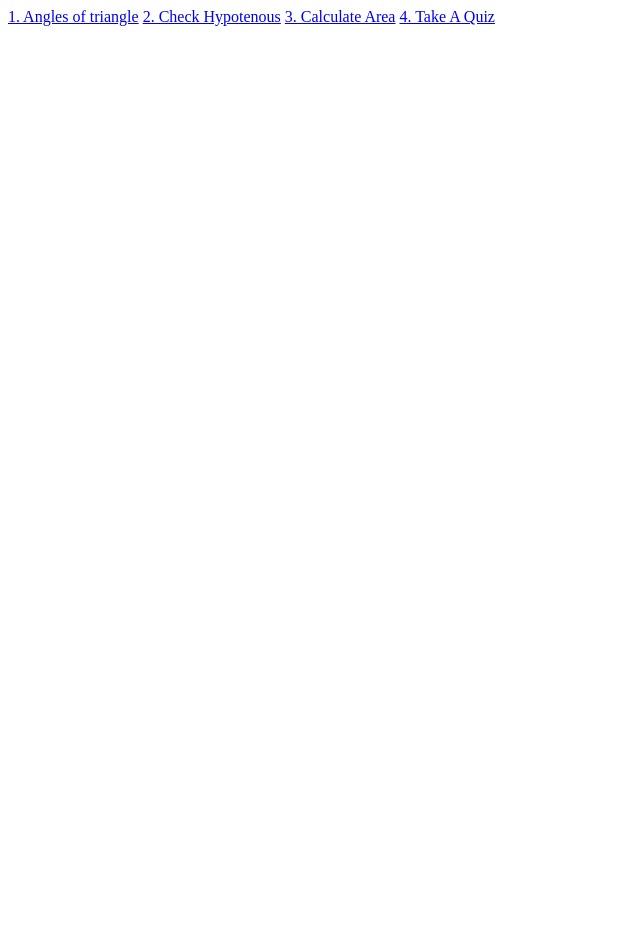
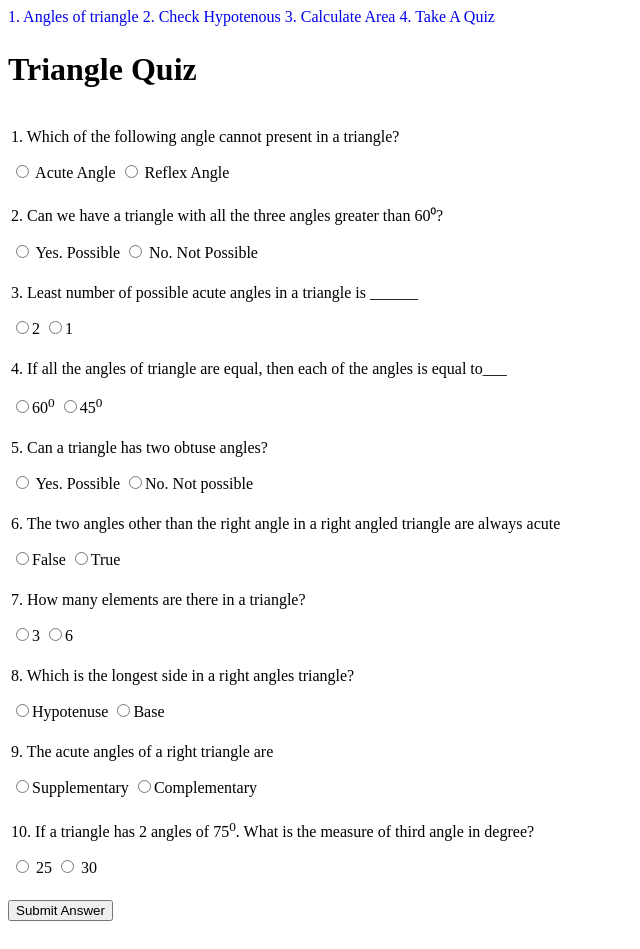
Before and after one commit to way2nizam/triangles-quiz, a plain HTML site: page triangle-quiz.html in a window 1280 px wide. Shown: the whole page, without its empty margins (0-640 px from the left). Before the commit the page ends 800 px from the top, so only its background shows below. Drawn offline with Linux system fonts and the light colour scheme.

Commit message:
feat: triangle quiz added

```diff
--- a/main.css
+++ b/main.css
@@ -1,3 +1,16 @@
 .triangle-game {
   text-decoration: none;
 }
+
+.question-container {
+  padding: 3px;
+}
+
+.nav-bar {
+  margin-bottom: 25px;
+}
+
+#submit-btn {
+ margin-top: 20px;
+  margin-bottom: 20px;
+}
--- a/triangle-quiz.html
+++ b/triangle-quiz.html
@@ -6,13 +6,154 @@
     <meta http-equiv="X-UA-Compatible" content="IE=edge">
     <meta name="viewport" content="width=device-width, initial-scale=1.0">
     <title>Document</title>
+    <link rel="stylesheet" href="/main.css">
 </head>
 
 <body>
-    <a class="triangle-game" href="/angles-of-triangle.html">1. Angles of triangle</a>
-    <a class="triangle-game" href="/calculate-hypotenuse.html">2. Check Hypotenous</a>
-    <a class="triangle-game" href="/calculate-area.html">3. Calculate Area</a>
-    <a class="triangle-game" href="/triangle-quiz.html">4. Take A Quiz</a>
+    <div class="nav-bar">
+        <a class="triangle-game" href="/angles-of-triangle.html">1. Angles of triangle</a>
+        <a class="triangle-game" href="/calculate-hypotenuse.html">2. Check Hypotenous</a>
+        <a class="triangle-game" href="/calculate-area.html">3. Calculate Area</a>
+        <a class="triangle-game" href="/triangle-quiz.html">4. Take A Quiz</a>
+    </div>
+
+
+    <h1>Triangle Quiz</h1>
+
+    <form class="quiz-form">
+        <div class="question-container">
+            <p>1. Which of the following angle cannot present in a triangle? </p>
+
+            <label>
+                <input required type="radio" name="question1" value="acute angle" /> Acute Angle
+            </label>
+
+            <label>
+                <input required type="radio" name="question1" value="reflex angle" /> Reflex Angle
+            </label>
+
+        </div>
+
+        <div class="question-container">
+            <p>2. Can we have a triangle with all the three angles greater than 60⁰? </p>
+
+            <label for="radio3">
+                <input required type="radio" name="question2" value="yes" /> Yes. Possible
+            </label>
+
+            <label for="radio4">
+                <input required type="radio" name="question2" value="no" /> No. Not Possible
+            </label>
+        </div>
+
+        <div class="question-container">
+            <p>3. Least number of possible acute angles in a triangle is ______</p>
+
+            <label for="radio5">
+                <input required type="radio" name="question3" value="2" />2
+            </label>
+
+            <label for="radio6">
+                <input required type="radio" name="question3" value="1" />1
+            </label>
+        </div>
+
+        <div class="question-container">
+            <p>4. If all the angles of triangle are equal, then each of the angles is equal to___</p>
+
+            <label for="radio7">
+                <input required type="radio" name="question4" value="60" />60<sup>0</sup>
+            </label>
+
+            <label for="radio8">
+                <input required type="radio" name="question4" value="45" />45<sup>0</sup>
+            </label>
+        </div>
+
+        <div class="question-container">
+            <p>5. Can a triangle has two obtuse angles?</p>
+
+            <label for="radio9">
+                <input required type="radio" name="question5" value="yes" />
+                Yes. Possible
+            </label>
+
+            <label for="radio10">
+                <input required type="radio" name="question5" value="no" />No. Not possible
+            </label>
+        </div>
+
+        <div class="question-container">
+            <p>6. The two angles other than the right angle in a right angled triangle are always acute </p>
+
+            <label for="radio11">
+                <input required type="radio" name="question6" value="false" />False
+            </label>
+
+            <label for="radio12">
+                <input required type="radio" name="question6" value="true" />True
+            </label>
+        </div>
+
+        <div class="question-container">
+            <p>7. How many elements are there in a triangle?</p>
+
+            <label for="radio13">
+                <input required type="radio" name="question7" value="3" />3
+            </label>
+
+            <label for="radio14">
+                <input required type="radio" name="question7" value="6" />6
+            </label>
+        </div>
+
+        <div class="question-container">
+            <p>8. Which is the longest side in a right angles triangle?</p>
+
+            <label for="radio15">
+                <input required type="radio" name="question8" value="hypotenuse" />Hypotenuse
+            </label>
+
+            <label for="radio16">
+                <input required type="radio" name="question8" value="base" />Base
+            </label>
+        </div>
+
+        <div class="question-container">
+            <p>9. The acute angles of a right triangle are</p>
+
+            <label for="radio17">
+                <input required type="radio" name="question9" value="supplementary" />Supplementary
+            </label>
+
+            <label for="radio18">
+                <input required type="radio" name="question9" value="complementary" />Complementary
+            </label>
+        </div>
+
+        <div class="question-container">
+            <p>10. If a triangle has 2 angles of 75<sup>0</sup>. What is the measure of third angle in degree?</p>
+
+            <label for="radio19">
+                <input required type="radio" name="question10" value="25" />
+                25
+            </label>
+
+            <label for="radio20">
+                <input required type="radio" name="question10" value="30" />
+                30
+            </label>
+        </div>
+
+    </form>
+
+    <button id="submit-btn">Submit Answer</button>
+
+    <div id="output-div"></div>
+
+
+
+    <script src="/triangle-quiz.js"></script>
 </body>
 
 </html>
--- a/triangle-quiz.js
+++ b/triangle-quiz.js
@@ -0,0 +1,32 @@
+const quizForm = document.querySelector('.quiz-form');
+const submitButtonAnswer = document.querySelector('#submit-btn');
+const outputDiv = document.querySelector('#output-div');
+
+const correctAnswer = [
+  'reflex angle',
+  'no',
+  '2',
+  '60',
+  'no',
+  'false',
+  '6',
+  'hypotenuse',
+  'complementary',
+  '30',
+];
+
+function calculateScore() {
+  let score = 0;
+  let index = 0;
+
+  const formResults = new FormData(quizForm);
+  for (let value of formResults.values()) {
+    if (value === correctAnswer[index]) {
+      score = score + 1;
+    }
+    index = index + 1;
+  }
+  outputDiv.innerText = 'Your Total Score is ' + score + '.';
+}
+
+quizForm.addEventListener('click', calculateScore);
```
Also changed, not shown: angles-of-triangle.html (+6 -4 lines), calculate-area.html (+6 -4 lines), calculate-hypotenuse.html (+6 -4 lines).
